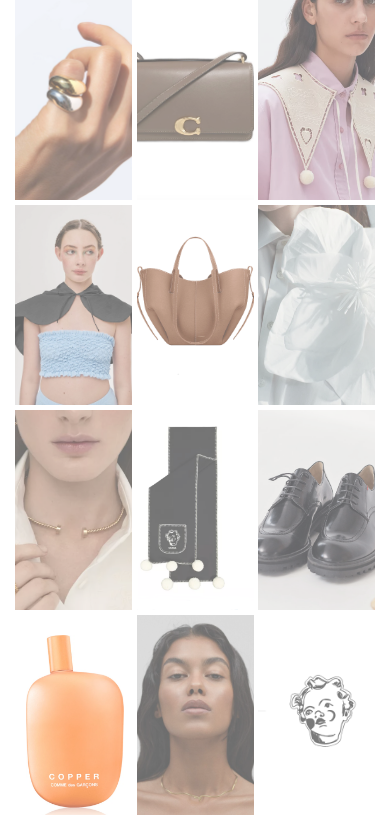
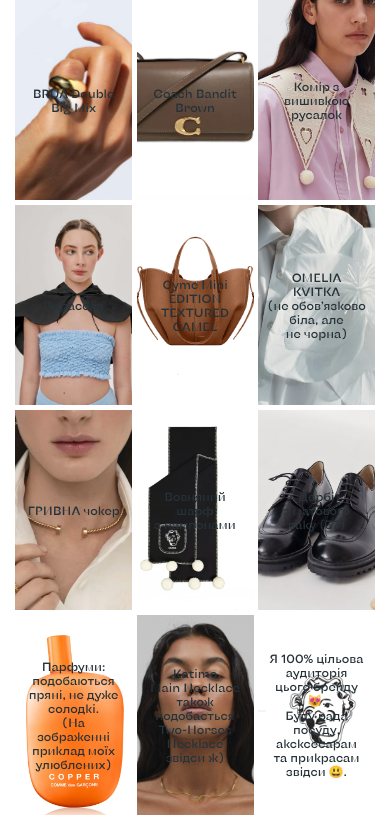
Before and after one commit to IvannaTs/WishList, a plain HTML site: page index.html in a window 390 px wide. Shown: the top 818 px of the page. Drawn offline with nearby package versions, Linux system fonts and the light colour scheme; grey boxes are pictures that could not be loaded.

Commit message:
Update style.css

```diff
--- a/style.css
+++ b/style.css
@@ -308,6 +308,15 @@
     width: 30%;
     min-height: 210px;
   }
+  .link-block span {
+    color: var(--v-dark);
+  }
+  .link-block {
+    opacity: 1 !important;
+  }
+  .link-block:after {
+    content: '';
+  }
 }
 @media (max-width: 468px) {
   .container {
```
